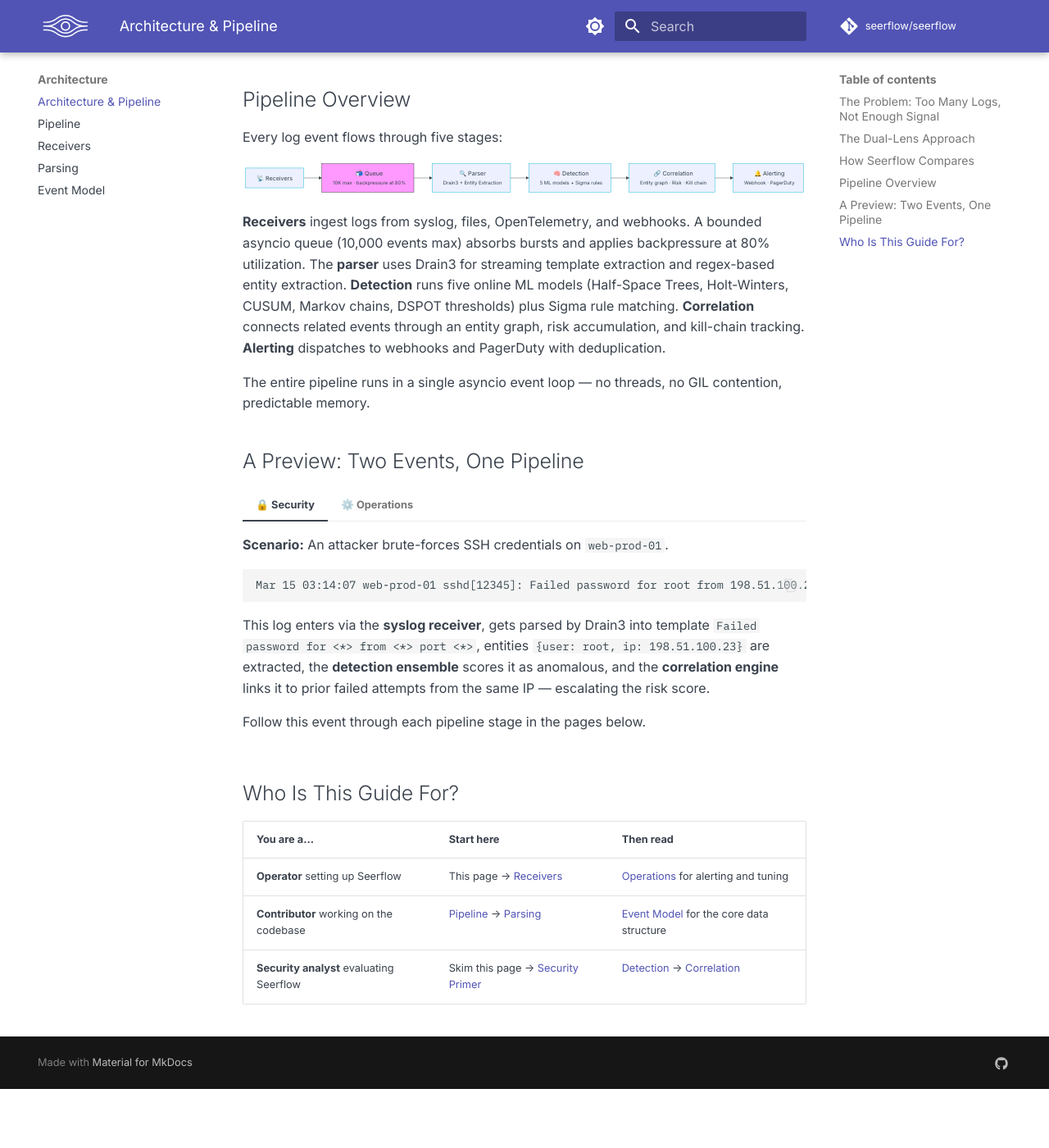
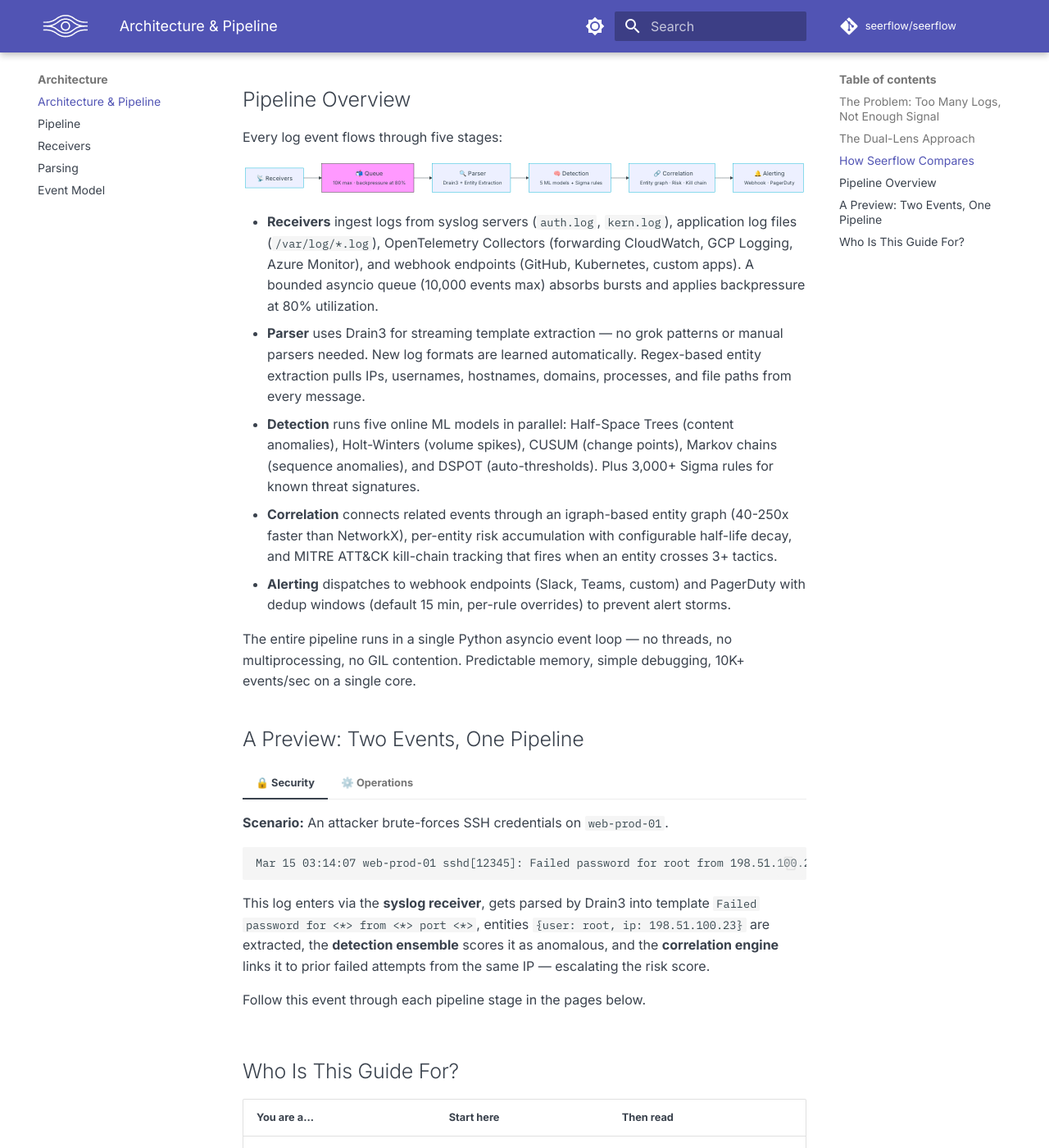
Before and after one commit to seerflow/seerflow-guide, an MkDocs documentation site: the page built from docs/architecture/index.md, in a window 1280 px wide and 1400 px high, scrolled down 1290 px. Shown: the whole window at 82% size. Built offline with MkDocs 1.6.1 and Material for MkDocs 9.7.7, drawn with Linux system fonts in a browser that asks for light colours; plug-ins that fetch from the network failed and are left out; comment, search, counter and statistics services are not loaded; before the commit the page ends 2618 px from its top, so only the background shows below that.

Commit message:
docs: expand Pipeline Overview with specific examples, metrics, and component details

````diff
--- a/docs/architecture/index.md
+++ b/docs/architecture/index.md
@@ -41,9 +41,13 @@
     style B fill:#f9f,stroke:#333,stroke-width:1px
 ```
 
-**Receivers** ingest logs from syslog, files, OpenTelemetry, and webhooks. A bounded asyncio queue (10,000 events max) absorbs bursts and applies backpressure at 80% utilization. The **parser** uses Drain3 for streaming template extraction and regex-based entity extraction. **Detection** runs five online ML models (Half-Space Trees, Holt-Winters, CUSUM, Markov chains, DSPOT thresholds) plus Sigma rule matching. **Correlation** connects related events through an entity graph, risk accumulation, and kill-chain tracking. **Alerting** dispatches to webhooks and PagerDuty with deduplication.
+- **Receivers** ingest logs from syslog servers (`auth.log`, `kern.log`), application log files (`/var/log/*.log`), OpenTelemetry Collectors (forwarding CloudWatch, GCP Logging, Azure Monitor), and webhook endpoints (GitHub, Kubernetes, custom apps). A bounded asyncio queue (10,000 events max) absorbs bursts and applies backpressure at 80% utilization.
+- **Parser** uses Drain3 for streaming template extraction — no grok patterns or manual parsers needed. New log formats are learned automatically. Regex-based entity extraction pulls IPs, usernames, hostnames, domains, processes, and file paths from every message.
+- **Detection** runs five online ML models in parallel: Half-Space Trees (content anomalies), Holt-Winters (volume spikes), CUSUM (change points), Markov chains (sequence anomalies), and DSPOT (auto-thresholds). Plus 3,000+ Sigma rules for known threat signatures.
+- **Correlation** connects related events through an igraph-based entity graph (40-250x faster than NetworkX), per-entity risk accumulation with configurable half-life decay, and MITRE ATT&CK kill-chain tracking that fires when an entity crosses 3+ tactics.
+- **Alerting** dispatches to webhook endpoints (Slack, Teams, custom) and PagerDuty with dedup windows (default 15 min, per-rule overrides) to prevent alert storms.
 
-The entire pipeline runs in a single asyncio event loop — no threads, no GIL contention, predictable memory.
+The entire pipeline runs in a single Python asyncio event loop — no threads, no multiprocessing, no GIL contention. Predictable memory, simple debugging, 10K+ events/sec on a single core.
 
 ## A Preview: Two Events, One Pipeline
 
````
